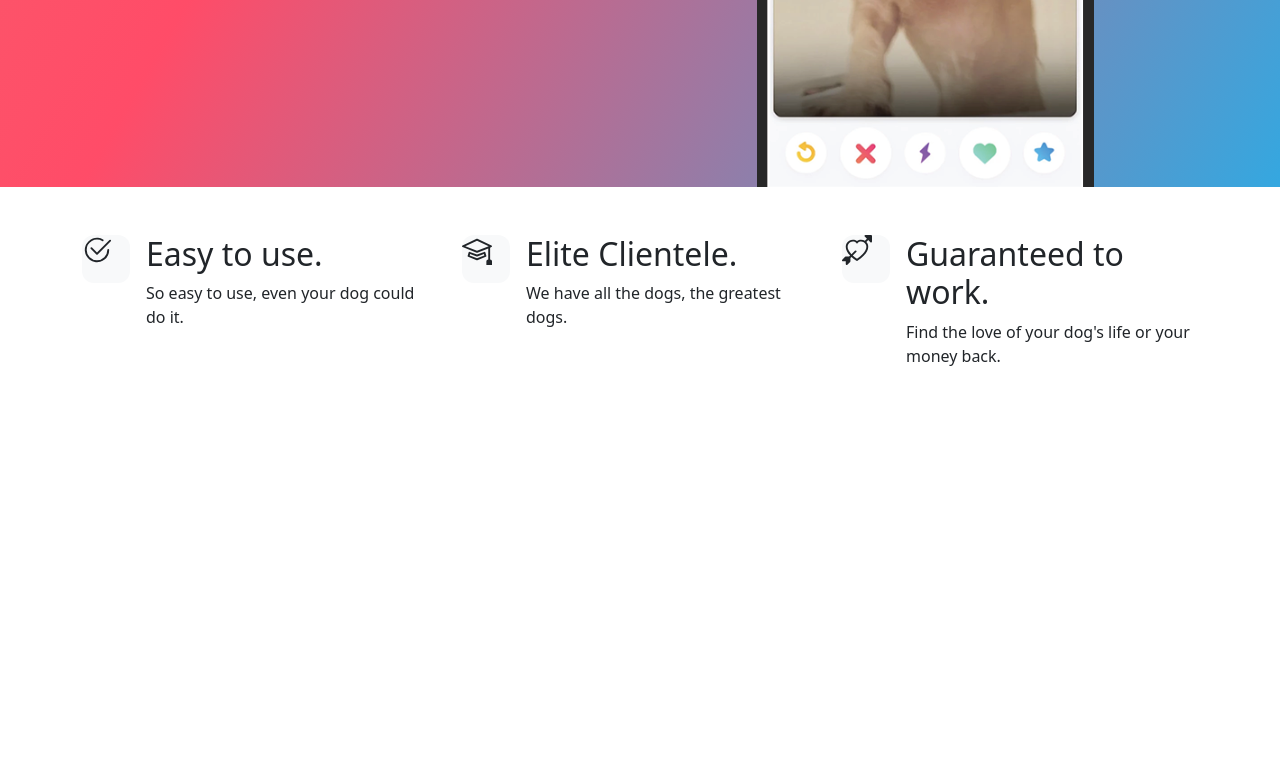
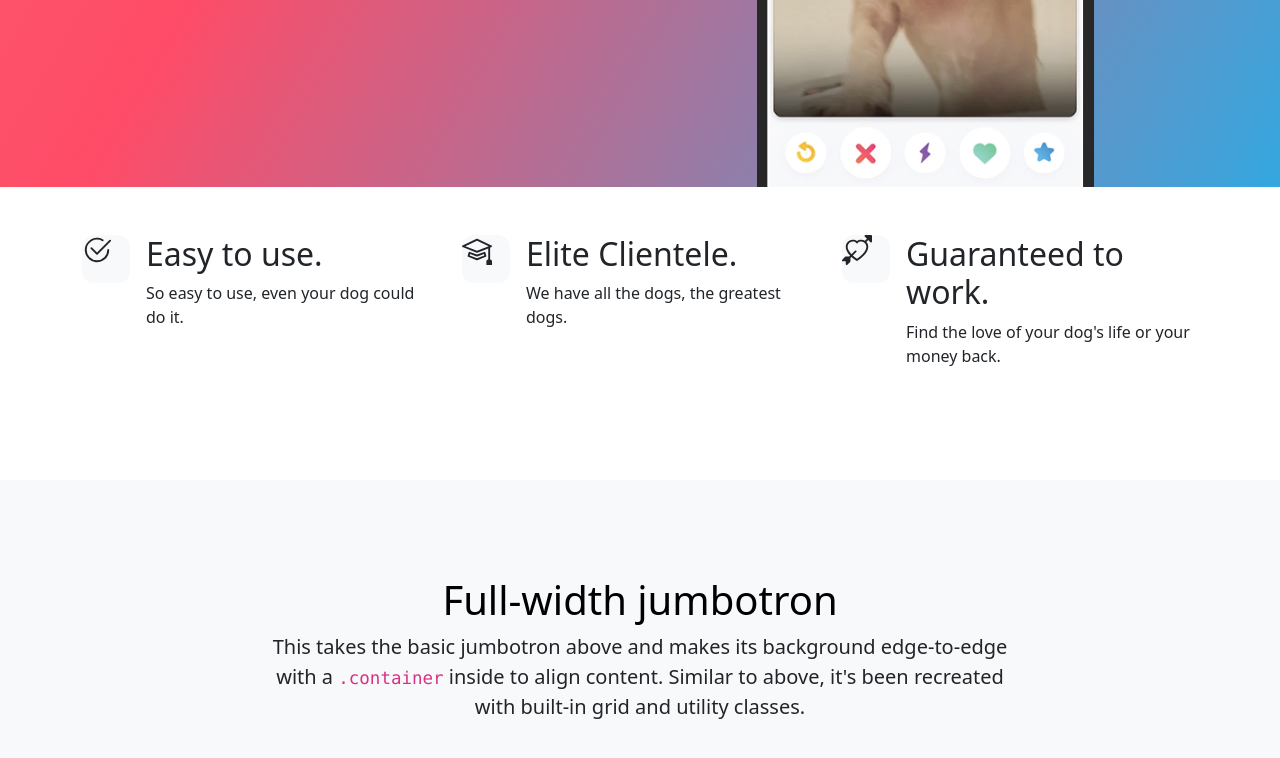
Before and after one commit to nicetrybeni/Web-Development-2024, a plain HTML site: page Web Development - Udemy/11.3 TinDog Project/index.html in a window 1280 px wide. Shown: the part 503-1261 px from the top of the page. Before the commit the page ends 935 px from the top, so only its background shows below. Drawn offline with nearby package versions, Linux system fonts and the light colour scheme.

Commit message:
testimonials full

```diff
--- a/Web Development - Udemy/11.3 TinDog Project/index.html
+++ b/Web Development - Udemy/11.3 TinDog Project/index.html
@@ -92,7 +92,16 @@
   </section>
   <!-- Testimonial -->
   <section id="testimonial">
-
+    <div class="my-5">
+      <div class="p-5 text-center bg-body-tertiary">
+        <div class="container py-5">
+          <h1 class="text-body-emphasis">Full-width jumbotron</h1>
+          <p class="col-lg-8 mx-auto lead">
+            This takes the basic jumbotron above and makes its background edge-to-edge with a <code>.container</code> inside to align content. Similar to above, it's been recreated with built-in grid and utility classes.
+          </p>
+        </div>
+      </div>
+    </div>
   </section>
   <!-- Pricing -->
   <section id="pricing">
```
